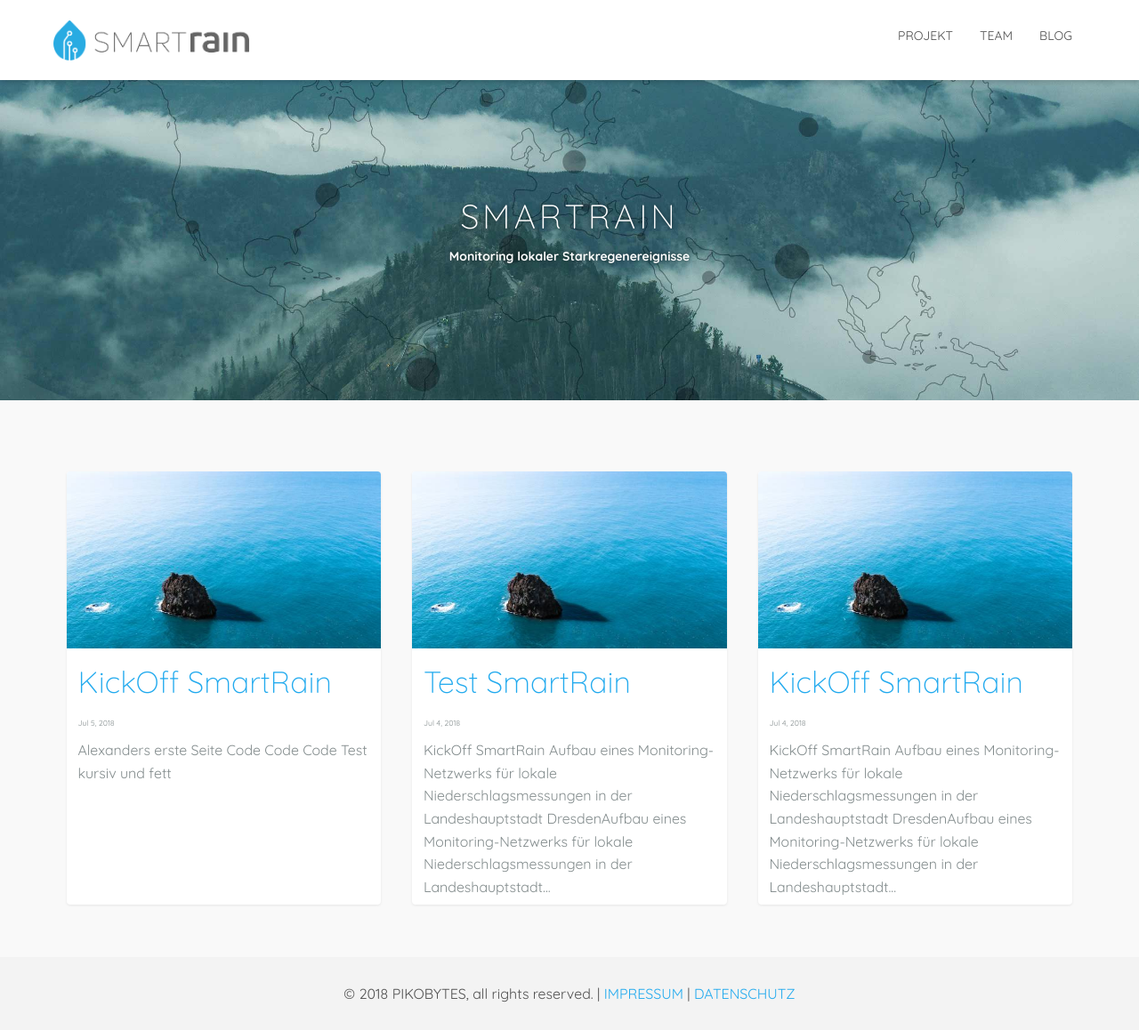
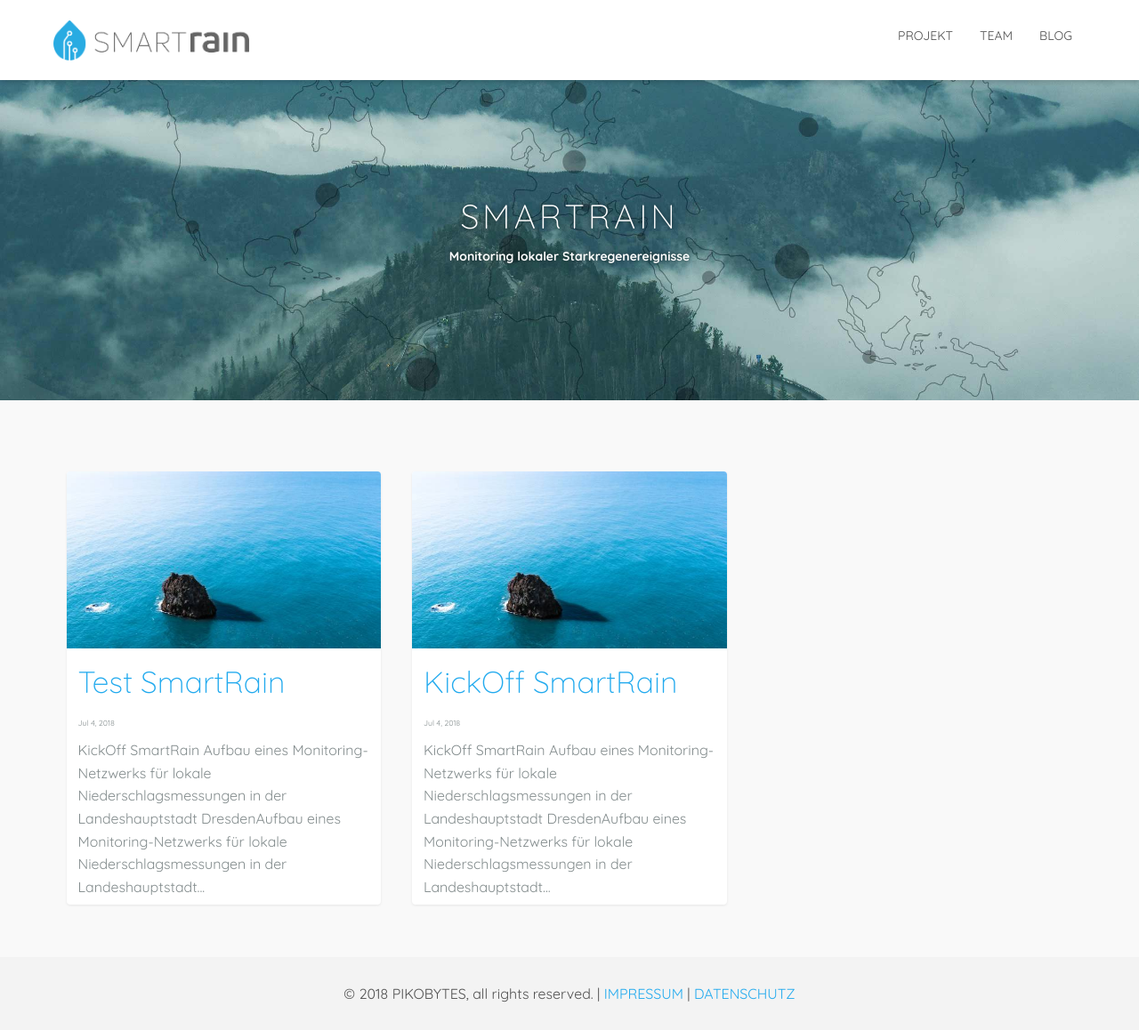
Before and after one commit to pikobytes/smartrain-website, a Jekyll site: the page built from blogs.html, in a window 1280 px wide and 1158 px high. Shown: the whole window at 89% size. Built offline with Jekyll 4.4.1, drawn with Linux system fonts in a browser that asks for light colours.

Commit message:
Update domain

````diff
--- a/_config.yml
+++ b/_config.yml
@@ -4,8 +4,8 @@ description: >- # this means to ignore newlines until "baseurl:"
  SmartRain ist ein Projekt welches den Aufbau eines Monitoring-Netzwerks für lokale Niederschlagsmessungen
  zum Ziel hat. Das Projekt wird zusammen von der in der Landeshauptstadt Dresden, der TU Dresden, der PIKOBYTES
  GmbH und der Elco Industrie Automation GmbH durchgeführt.
-baseurl: "/smartrain-website" # the subpath of your site, e.g. /blog
-url: "https://pikobytes.github.io" # the base hostname & protocol for your site, e.g. http://example.com
+baseurl: "" # the subpath of your site, e.g. /blog
+url: "https://smart-rain.de" # the base hostname & protocol for your site, e.g. http://example.com
 twitter_username: jekyllrb
 github_username:  jekyll
 
--- a/_posts/2018-07-5-aal.md
+++ /dev/null
@@ -1,13 +0,0 @@
----
-layout: post
-title: KickOff SmartRain
-featured-img: sleek
----
-
-## Alexanders erste Seite
-
-```
-Code Code Code
-```
-
-Test _kursiv_ und __fett__
````
